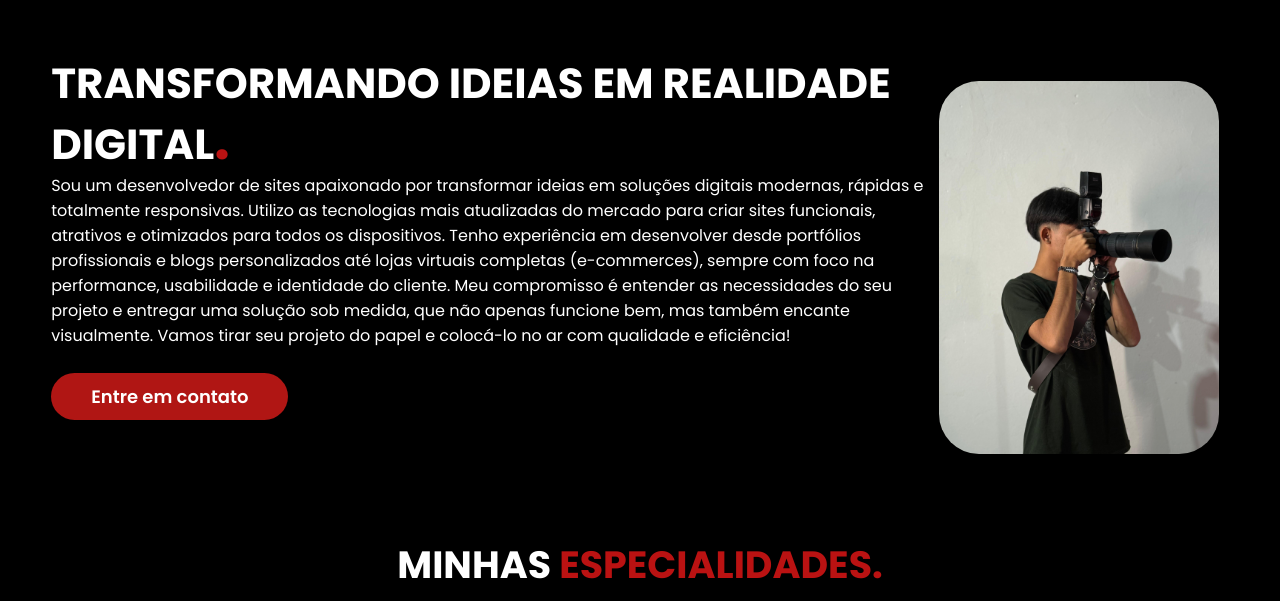
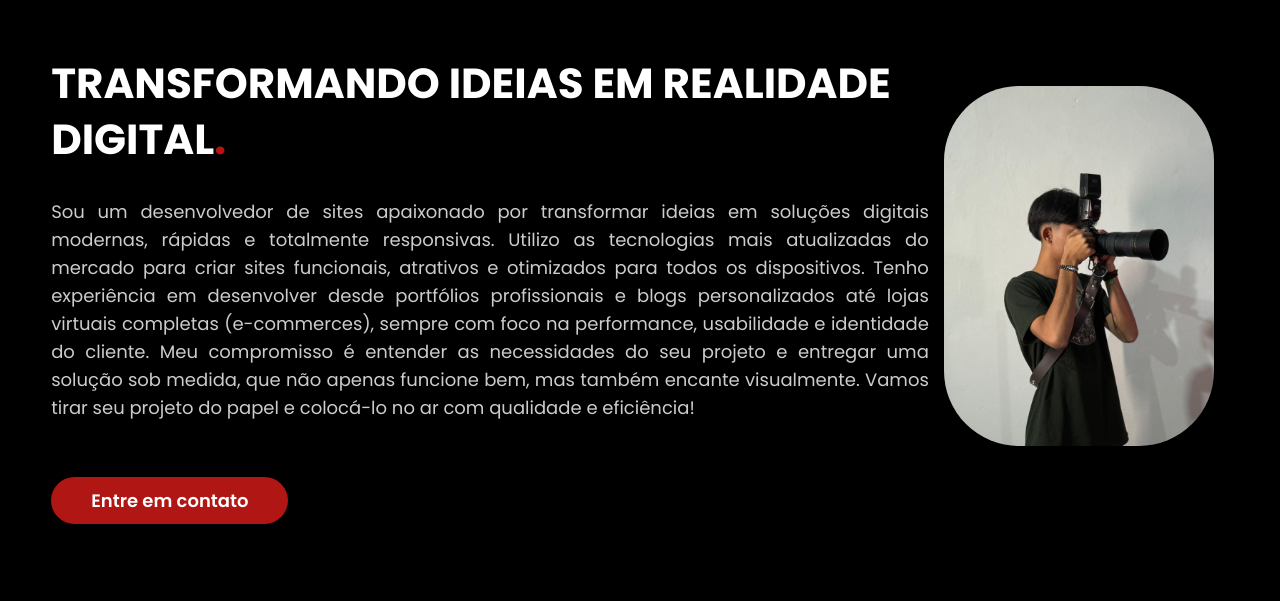
Before and after one commit to JapinhaCamisa19/portfolio, a plain HTML site: page index.html in a window 1280 px wide. Shown: the part 151-752 px from the top of the page. Drawn offline with nearby package versions, Linux system fonts and the light colour scheme.

Commit message:
Add files via upload

```diff
--- a/css/style.css
+++ b/css/style.css
@@ -20,8 +20,9 @@ h2.titulo {
 
 .img-topo-site img, .img-sobre img {
     max-width: 300px;
-    border-radius: 50px;
-    padding: 10px;
+    border-radius: 90px;
+    padding: 15px;
+    gap: 15px;
     height: auto;
 }
 
@@ -176,17 +177,23 @@ section.topo-do-site.flex {
     color: white;
     font-size: 42px;
     line-height: 56px;
+    font-weight: bold;
 }
 
 .topo-do-site .txt-tpo-site h1 span {
     color: #ba1212;
-    font-size: 55px;
+    font-size: inherit; /* ou deixe igual ao título */
 }
 
-.topo-do-site.txt-tpo-site p {
-    color: #fff;
-    margin: 40px 0;
+.topo-do-site .txt-tpo-site p {
+    color: #ccc;
+    margin: 30px 0;
+    text-align: justify;
+    font-size: 18px;
+    line-height: 28px;
 }
+
+
 
 .topo-do-site .img-topo-site img {
     position: relative;
--- a/index.html
+++ b/index.html
@@ -99,7 +99,6 @@
                     </svg>
                 </div>
             </div>
-            <button class="botao-modo" onclick="ativarMonocromatico()">🌗</button>
         </label>
 
 
```
